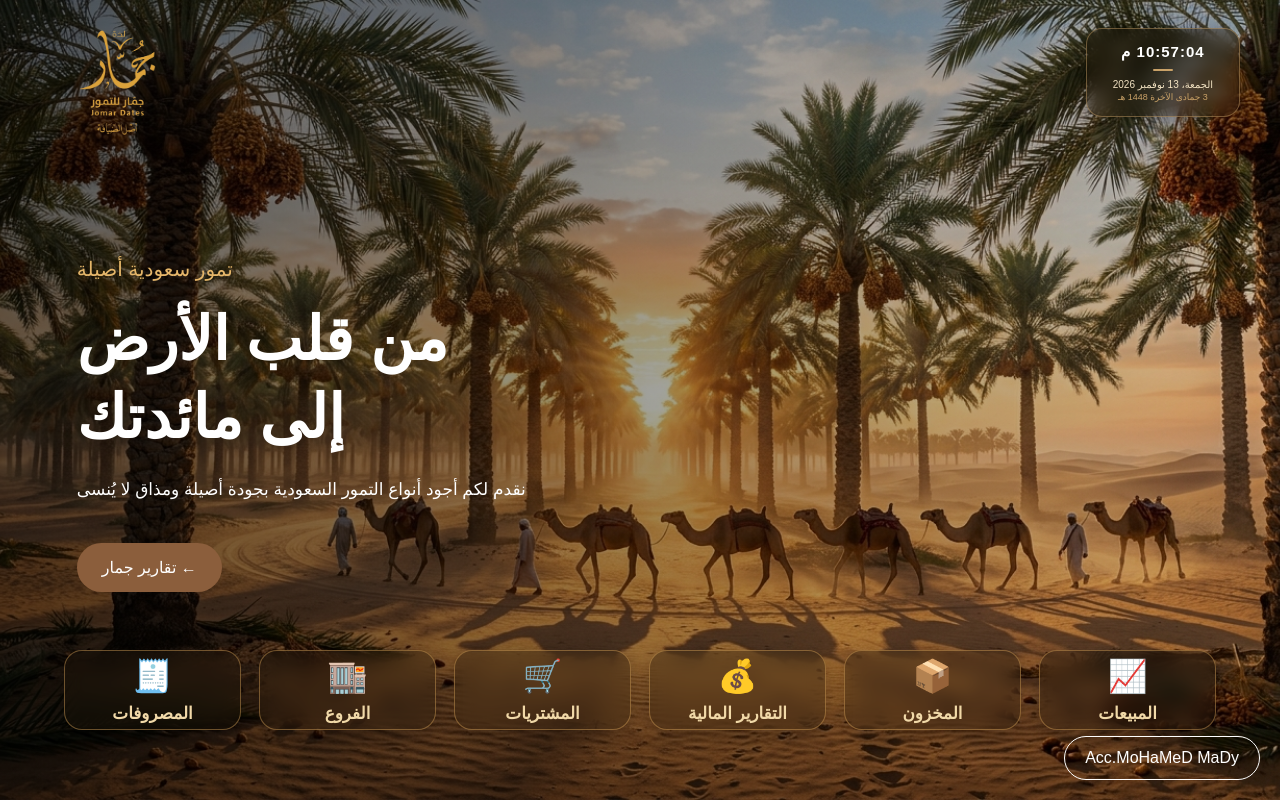
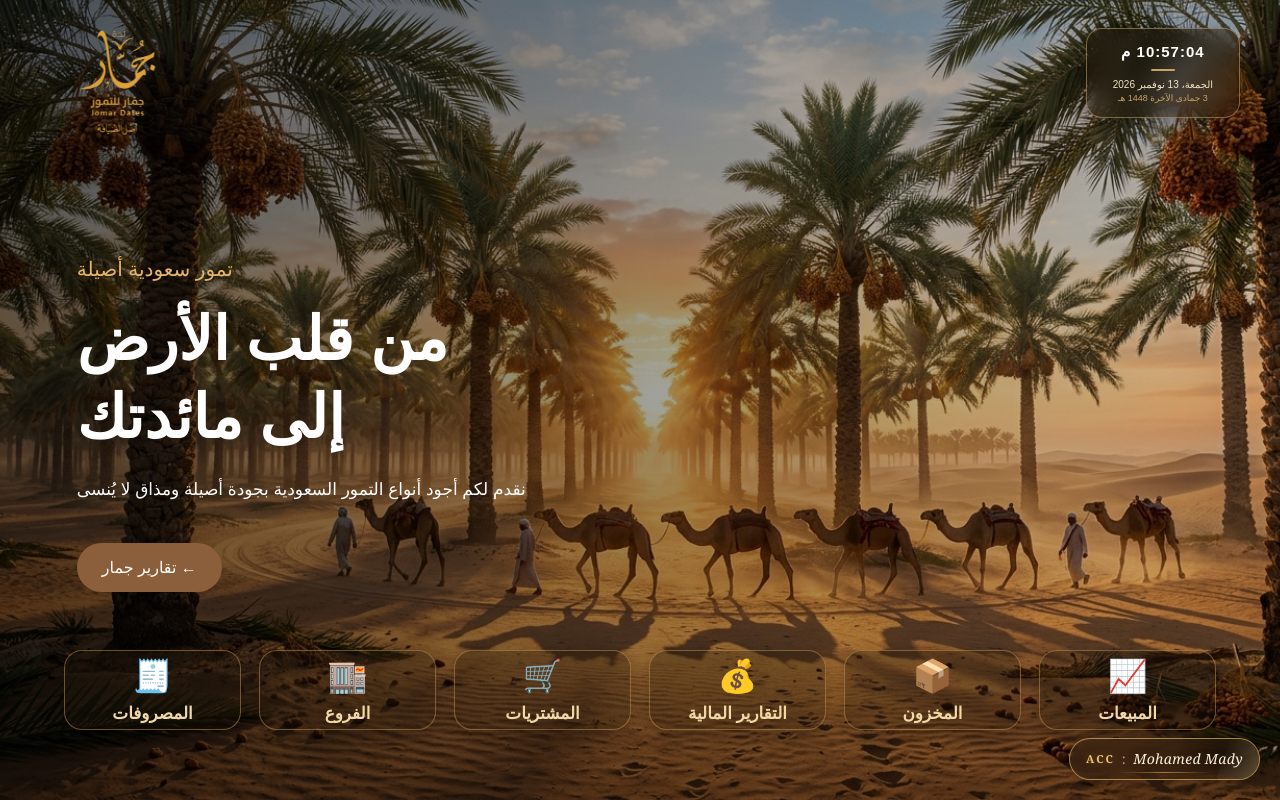
Before and after one commit to mohamedmady1456-cyber/jommar-date, a plain HTML site: page index.html in a window 1280 px wide. Drawn offline with Linux system fonts and the light colour scheme.

Commit message:
Add files via upload

```diff
--- a/index.html
+++ b/index.html
@@ -52,7 +52,11 @@
 
 
 
-            <a class="contact-btn" href="#">Acc.MoHaMeD MaDy</a>
+            <a class="contact-btn signature" href="#" aria-label="ACC : Mohamed Mady">
+                <span class="signature-mark">ACC</span>
+                <span class="signature-separator">:</span>
+                <span class="signature-name">Mohamed Mady</span>
+            </a>
         </header>
 
         <section class="hero-content">
--- a/style.css
+++ b/style.css
@@ -1,4 +1,3 @@
-
 * {
     box-sizing: border-box;
 }
@@ -90,7 +89,6 @@ nav a,
     z-index: 1000;
 }
 
-/* لازم الـ hero يكون relative عشان المربعات تتثبت بالنسبة له */
 .hero {
   position: relative;
 }
@@ -117,12 +115,9 @@ nav a,
   height: 80px;
   text-decoration: none;
   color: #fff;
-
-  /* الشفافية + الضبابية = الخلفية تبان من ورا المربع */
   background: rgba(30, 20, 10, 0.35);
   backdrop-filter: blur(10px);
   -webkit-backdrop-filter: blur(10px);
-
   border: 1px solid rgba(212, 163, 90, 0.45);
   border-radius: 18px;
   box-shadow: 0 8px 24px rgba(0, 0, 0, 0.35);
@@ -144,12 +139,10 @@ nav a,
   box-shadow: 0 14px 32px rgba(212, 163, 90, 0.35);
 }
 
-/* تابلت */
 @media (max-width: 1000px) {
   .hero-cards { grid-template-columns: repeat(3, 1fr); }
 }
 
-/* موبايل */
 @media (max-width: 600px) {
   .hero-cards {
     grid-template-columns: repeat(2, 1fr);
@@ -159,33 +152,185 @@ nav a,
     padding: 20px;
     box-sizing: border-box;
   }
-}.clock-widget {
+}
+
+/* تحسين الساعة فقط */
+.clock-widget {
   position: absolute;
   top: 28px;
   right: 40px;
   z-index: 10;
+  min-width: 150px;
   padding: 14px 26px;
   text-align: center;
   color: #fff;
-  background: rgba(30, 20, 10, 0.35);
-  border: 1px solid rgba(201, 162, 104, 0.45);
+  background: rgba(30, 20, 10, 0.42);
+  border: 1px solid rgba(201, 162, 104, 0.55);
   border-radius: 16px;
-  backdrop-filter: blur(8px);
-  -webkit-backdrop-filter: blur(0px);
-  box-shadow: 0 4px 24px rgba(0, 0, 0, 0.25);
+  backdrop-filter: blur(10px);
+  -webkit-backdrop-filter: blur(10px);
+  box-shadow: 0 6px 26px rgba(0, 0, 0, 0.28);
 }
+
 .clock-time {
   font-size: 15px;
   font-weight: 700;
   letter-spacing: 1px;
-  font-variant-numeric: tabular-nums; /* يمنع اهتزاز الأرقام كل ثانية */
+  font-variant-numeric: tabular-nums;
 }
+
 .clock-divider {
-  width: 20px;
+  width: 24px;
   height: 2px;
   margin: 8px auto;
   background: #c9a268;
   border-radius: 2px;
 }
+
 .clock-date { font-size: 10px; color: #f3e3c3; }
-.clock-hijri { font-size: 9px; color: #c9a268; margin-top: 2px; }
+.clock-hijri { font-size: 9px; color: #c9a268; margin-top: 3px; }
+
+/* الدخول السينمائي فقط */
+.logo,
+.clock-widget,
+.hero-content,
+.hero-cards,
+.contact-btn {
+  animation-fill-mode: both;
+}
+
+.logo { animation: cinematic-down .9s cubic-bezier(.22, 1, .36, 1) .05s both; }
+.clock-widget { animation: cinematic-down .9s cubic-bezier(.22, 1, .36, 1) .15s both; }
+.hero-content { animation: cinematic-content 1.15s cubic-bezier(.22, 1, .36, 1) .22s both; }
+.hero-cards { animation: cinematic-cards 1s cubic-bezier(.22, 1, .36, 1) .42s both; }
+.contact-btn { animation: cinematic-up .8s cubic-bezier(.22, 1, .36, 1) .55s both; }
+
+@keyframes cinematic-down {
+  from { opacity: 0; transform: translateY(-25px); filter: blur(5px); }
+  to { opacity: 1; transform: translateY(0); filter: blur(0); }
+}
+
+@keyframes cinematic-content {
+  from { opacity: 0; transform: translateX(-35px); filter: blur(5px); }
+  to { opacity: 1; transform: translateX(0); filter: blur(0); }
+}
+
+@keyframes cinematic-cards {
+  from { opacity: 0; transform: translateX(-50%) translateY(35px); filter: blur(4px); }
+  to { opacity: 1; transform: translateX(-50%) translateY(0); filter: blur(0); }
+}
+
+@keyframes cinematic-up {
+  from { opacity: 0; transform: translateY(22px); }
+  to { opacity: 1; transform: translateY(0); }
+}
+
+@media (max-width: 600px) {
+  .clock-widget { top: 18px; right: 18px; min-width: 125px; padding: 10px 15px; }
+  .hero-content { animation-name: cinematic-content-mobile; }
+}
+
+@keyframes cinematic-content-mobile {
+  from { opacity: 0; transform: translateY(25px); filter: blur(5px); }
+  to { opacity: 1; transform: translateY(0); filter: blur(0); }
+}
+
+@media (prefers-reduced-motion: reduce) {
+  *, *::before, *::after {
+    animation-duration: .01ms !important;
+    animation-iteration-count: 1 !important;
+  }
+}
+
+/* توقيع ACC : Mohamed Mady — إضافة مستقلة */
+.signature {
+  display: inline-flex;
+  align-items: center;
+  gap: 7px;
+  min-width: 184px;
+  justify-content: center;
+  padding: 10px 16px 11px;
+  overflow: hidden;
+  color: #f8e8c8;
+  font-family: Georgia, 'Times New Roman', serif;
+  letter-spacing: .35px;
+  background: linear-gradient(135deg, rgba(53, 32, 17, .72), rgba(27, 17, 10, .38));
+  border: 1px solid rgba(224, 177, 96, .72);
+  box-shadow: 0 5px 22px rgba(0, 0, 0, .26), inset 0 0 18px rgba(218, 165, 83, .08);
+  backdrop-filter: blur(10px);
+  -webkit-backdrop-filter: blur(10px);
+  transition: transform .35s cubic-bezier(.22, 1, .36, 1), border-color .35s, box-shadow .35s;
+}
+
+.signature::before,
+.signature::after {
+  content: '';
+  position: absolute;
+  pointer-events: none;
+}
+
+.signature::before {
+  top: 0;
+  bottom: 0;
+  left: -65%;
+  width: 45%;
+  background: linear-gradient(105deg, transparent, rgba(255, 231, 177, .42), transparent);
+  transform: skewX(-18deg);
+  animation: signature-shine 4.8s 1.4s ease-in-out infinite;
+}
+
+.signature::after {
+  right: 16px;
+  bottom: 6px;
+  left: 16px;
+  height: 1px;
+  background: linear-gradient(90deg, transparent, #d9a85d, transparent);
+  transform: scaleX(.4);
+  transform-origin: center;
+  animation: signature-line 2.8s ease-in-out infinite;
+}
+
+.signature:hover {
+  transform: translateY(-4px) scale(1.025);
+  border-color: #f2cc87;
+  box-shadow: 0 10px 28px rgba(0, 0, 0, .34), 0 0 20px rgba(217, 168, 93, .18);
+}
+
+.signature-mark {
+  color: #f1c477;
+  font-size: 11px;
+  font-weight: 700;
+  letter-spacing: 2px;
+  text-shadow: 0 0 10px rgba(242, 195, 112, .35);
+}
+
+.signature-separator {
+  color: rgba(244, 218, 168, .68);
+  font-size: 14px;
+}
+
+.signature-name {
+  position: relative;
+  color: #fff4dc;
+  font-size: 14px;
+  font-style: italic;
+  white-space: nowrap;
+  text-shadow: 0 2px 8px rgba(0, 0, 0, .35);
+}
+
+@keyframes signature-shine {
+  0%, 55% { left: -65%; opacity: 0; }
+  65% { opacity: 1; }
+  85%, 100% { left: 125%; opacity: 0; }
+}
+
+@keyframes signature-line {
+  0%, 100% { transform: scaleX(.35); opacity: .45; }
+  50% { transform: scaleX(1); opacity: 1; }
+}
+
+@media (max-width: 600px) {
+  .signature { min-width: 160px; padding: 9px 12px 10px; gap: 5px; }
+  .signature-name { font-size: 12px; }
+  .signature-mark { font-size: 9px; }
+}
```
